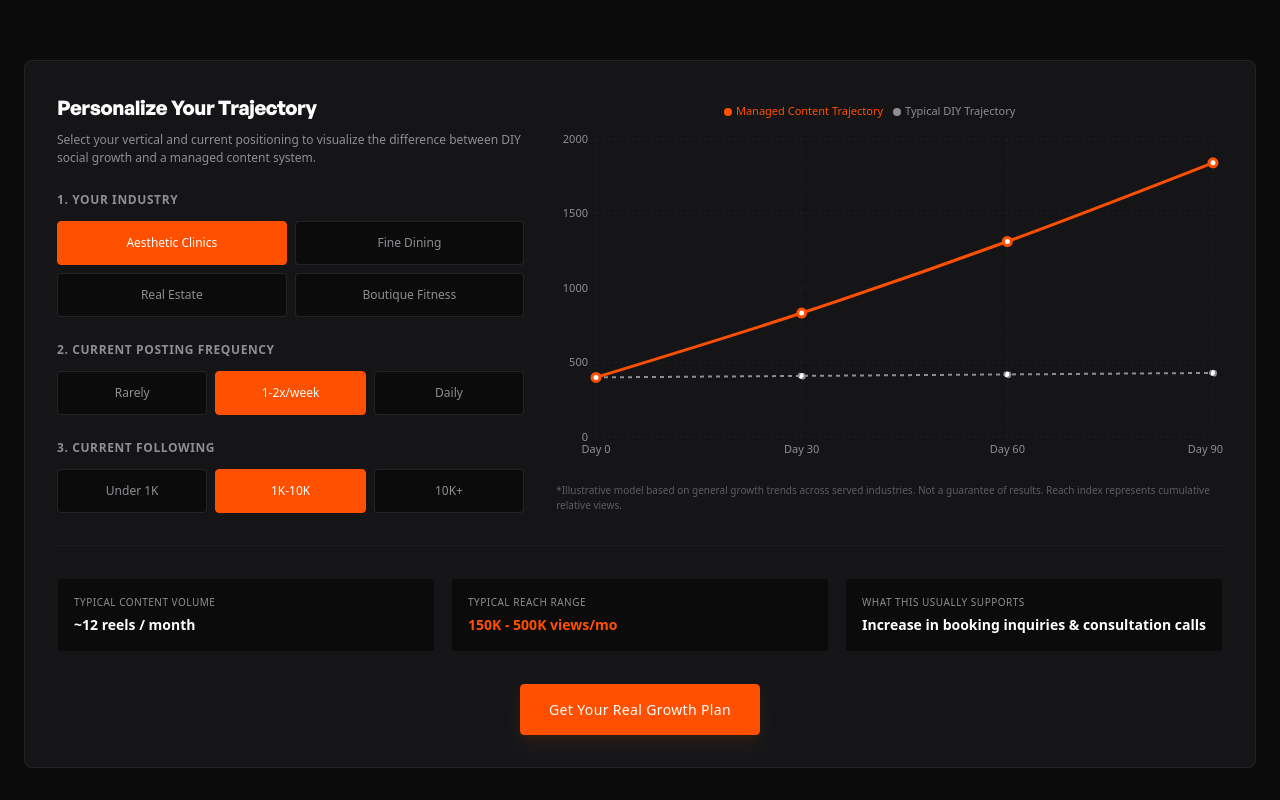
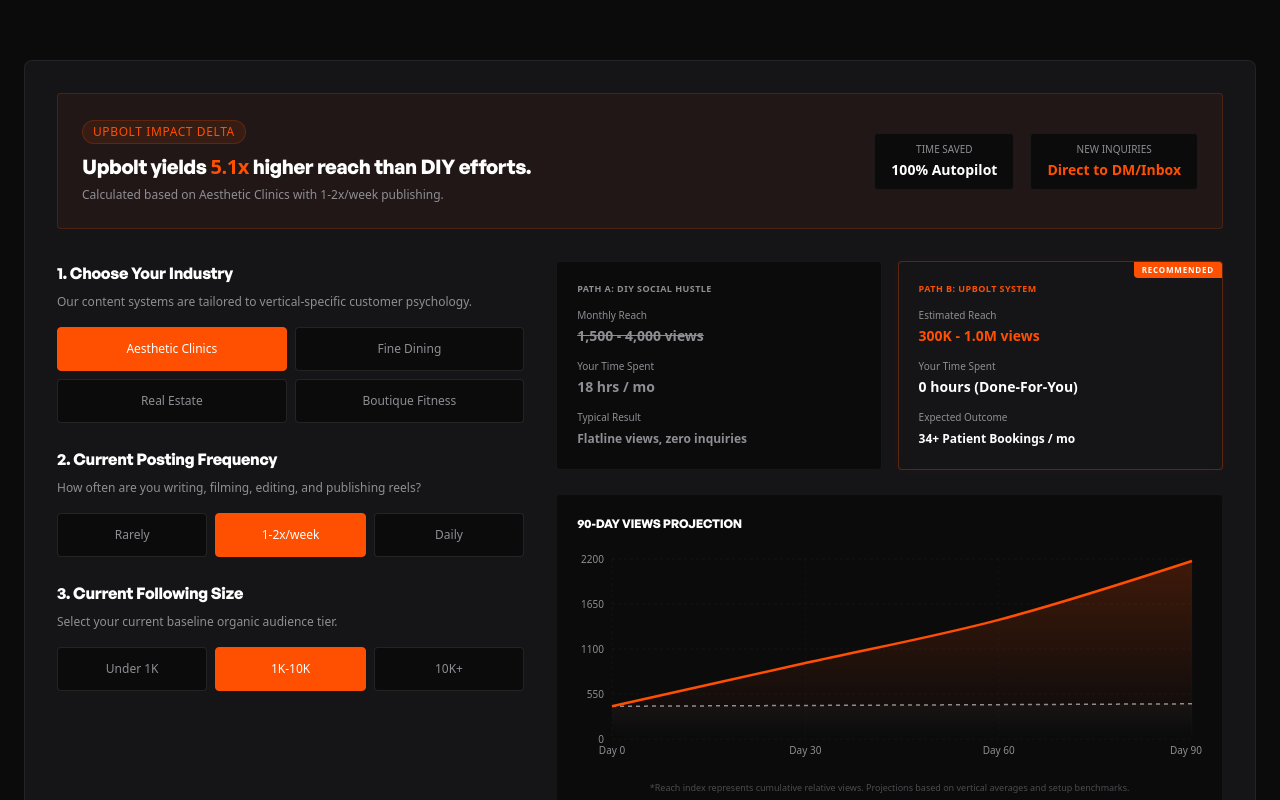
Before and after one commit to siddardha69/unbolt, a Next.js app: page / in a window 1280 px wide. Shown: the part 1480-2280 px from the top of the page. Built offline with nearby package versions, Linux system fonts and the light colour scheme.

Commit message:
Optimize header scroll performance, add Home navigation link, and redesign Growth Visualizer comparative dashboard

```diff
--- a/src/components/home/GrowthVisualizer.tsx
+++ b/src/components/home/GrowthVisualizer.tsx
@@ -2,17 +2,18 @@
 
 import React, { useState, useEffect } from "react";
 import {
-  LineChart,
-  Line,
+  AreaChart,
+  Area,
   XAxis,
   YAxis,
   CartesianGrid,
   Tooltip,
-  ResponsiveContainer,
-  Legend
+  ResponsiveContainer
 } from "recharts";
 import { Card } from "../ui/Card";
 import { Button } from "../ui/Button";
+import { Badge } from "../ui/Badge";
+import { Icon } from "../shared/Icon";
 import { verticals, Vertical } from "@/lib/data/verticals";
 
 type Frequency = "Rarely" | "1-2x/week" | "Daily";
@@ -22,14 +23,72 @@
   const [mounted, setMounted] = useState(false);
   const [selectedVertical, setSelectedVertical] = useState<Vertical>(verticals[0]);
   const [frequency, setFrequency] = useState<Frequency>("1-2x/week");
-
   const [selectedFollowing, setSelectedFollowing] = useState<Following>("1K-10K");
 
   useEffect(() => {
     setMounted(true);
   }, []);
 
-  // Compute data for Recharts based on inputs
+  // Calculate dynamic outputs
+  const getDiyViews = () => {
+    switch (selectedFollowing) {
+      case "Under 1K":
+        return "300 - 1,000";
+      case "1K-10K":
+        return "1,500 - 4,000";
+      case "10K+":
+        return "6,000 - 15,000";
+    }
+  };
+
+  const getDiyHours = () => {
+    switch (frequency) {
+      case "Rarely":
+        return "6 hrs / mo";
+      case "1-2x/week":
+        return "18 hrs / mo";
+      case "Daily":
+        return "45 hrs / mo";
+    }
+  };
+
+  const getUpboltViews = () => {
+    let scale = 1.0;
+    if (selectedFollowing === "1K-10K") scale = 2.0;
+    if (selectedFollowing === "10K+") scale = 4.5;
+
+    const reachStr = selectedVertical.reach; // e.g. "150K - 500K views/mo"
+    const matches = reachStr.match(/(\d+)K\s*-\s*(\d+)K/);
+    if (matches && matches.length >= 3) {
+      const minVal = Math.round(parseInt(matches[1]) * scale);
+      const maxVal = Math.round(parseInt(matches[2]) * scale);
+
+      const formatNum = (num: number) => {
+        if (num >= 1000) return (num / 1000).toFixed(1) + "M";
+        return num + "K";
+      };
+
+      return `${formatNum(minVal)} - ${formatNum(maxVal)}`;
+    }
+    return reachStr.replace(" views/mo", "");
+  };
+
+  const getUpboltLeads = () => {
+    switch (selectedVertical.id) {
+      case "clinics":
+        return "34+ Patient Bookings / mo";
+      case "restaurants":
+        return "140+ Table Covers / mo";
+      case "realestate":
+        return "22+ Direct Buyer Inquiries / mo";
+      case "fitness":
+        return "45+ Trial Class Signups / mo";
+      default:
+        return "30+ Direct Inquiries / mo";
+    }
+  };
+
+  // Compute chart data dynamically
   const getChartData = () => {
     let startReach = 100;
     if (selectedFollowing === "Under 1K") startReach = 100;
@@ -47,52 +106,70 @@
       {
         name: "Day 0",
         DIY: Math.round(startReach),
-        Managed: Math.round(startReach)
+        Upbolt: Math.round(startReach)
       },
       {
         name: "Day 30",
         DIY: Math.round(startReach * (1 + (diyMult - 1) * freqMultiplier * 0.25)),
-        Managed: Math.round(startReach * (1 + (managedMult - 1) * freqMultiplier * 0.45))
+        Upbolt: Math.round(startReach * (1 + (managedMult - 1) * freqMultiplier * 0.55))
       },
       {
         name: "Day 60",
         DIY: Math.round(startReach * (1 + (diyMult - 1) * freqMultiplier * 0.5)),
-        Managed: Math.round(startReach * (1 + (managedMult - 1) * freqMultiplier * 0.95))
+        Upbolt: Math.round(startReach * (1 + (managedMult - 1) * freqMultiplier * 1.1))
       },
       {
         name: "Day 90",
         DIY: Math.round(startReach * (1 + (diyMult - 1) * freqMultiplier * 0.75)),
-        Managed: Math.round(startReach * (1 + (managedMult - 1) * freqMultiplier * 1.5))
+        Upbolt: Math.round(startReach * (1 + (managedMult - 1) * freqMultiplier * 1.85))
       }
     ];
   };
 
   const chartData = getChartData();
-
-  // Dynamic values for output cards based on selected vertical
-  const getVolume = () => selectedVertical.volume;
-  const getReach = () => selectedVertical.reach;
-  const getOutcome = () => selectedVertical.outcome;
+  const finalDiy = chartData[3].DIY;
+  const finalUpbolt = chartData[3].Upbolt;
+  const reachMultiplier = (finalUpbolt / finalDiy).toFixed(1);
 
   return (
     <Card className="w-full bg-base-light border border-text-primary/[0.06] rounded-[8px] p-6 md:p-8">
-      <div className="grid grid-cols-1 lg:grid-cols-12 gap-8">
 
-        {/* Input selectors */}
-        <div className="lg:col-span-5 flex flex-col justify-between gap-6">
+      {/* 1. Advantage Headline Banner */}
+      <div className="bg-accent/5 border border-accent/20 rounded-[4px] p-6 mb-8 flex flex-col md:flex-row items-center justify-between gap-6">
         <div>
-            <h3 className="text-lg font-display font-bold text-text-primary mb-2">
-              Personalize Your Trajectory
+          <Badge variant="accent" className="mb-2 text-[9px] uppercase tracking-wider">
+            Upbolt Impact Delta
+          </Badge>
+          <h4 className="text-base md:text-lg font-display font-bold text-text-primary">
+            Upbolt yields <span className="text-accent">{reachMultiplier}x</span> higher reach than DIY efforts.
+          </h4>
+          <p className="text-xs text-text-muted mt-1">
+            Calculated based on {selectedVertical.name} with {frequency.toLowerCase()} publishing.
+          </p>
+        </div>
+        <div className="flex gap-4 flex-shrink-0">
+          <div className="text-center px-4 py-2 border border-text-primary/[0.06] bg-base rounded-[4px]">
+            <span className="text-[10px] text-text-muted uppercase block">Time Saved</span>
+            <span className="text-sm font-display font-bold text-text-primary">100% Autopilot</span>
+          </div>
+          <div className="text-center px-4 py-2 border border-text-primary/[0.06] bg-base rounded-[4px]">
+            <span className="text-[10px] text-text-muted uppercase block">New Inquiries</span>
+            <span className="text-sm font-display font-bold text-accent">Direct to DM/Inbox</span>
+          </div>
+        </div>
+      </div>
+
+      <div className="grid grid-cols-1 lg:grid-cols-12 gap-8 items-start">
+
+        {/* Left Column: Interactive Inputs */}
+        <div className="lg:col-span-5 flex flex-col gap-6">
+          <div>
+            <h3 className="text-base font-display font-bold text-text-primary mb-2">
+              1. Choose Your Industry
             </h3>
-            <p className="text-xs text-text-muted mb-6">
-              Select your vertical and current positioning to visualize the difference between DIY social growth and a managed content system.
+            <p className="text-xs text-text-muted mb-4">
+              Our content systems are tailored to vertical-specific customer psychology.
             </p>
-
-            {/* Vertical Pill Selector */}
-            <div className="mb-6">
-              <label className="text-xs font-semibold uppercase tracking-wider text-text-muted block mb-3">
-                1. Your Industry
-              </label>
             <div className="grid grid-cols-2 gap-2">
               {verticals.map((vert) => (
                 <button
@@ -110,11 +187,13 @@
             </div>
           </div>
 
-            {/* Posting Frequency Pill Selector */}
-            <div className="mb-6">
-              <label className="text-xs font-semibold uppercase tracking-wider text-text-muted block mb-3">
+          <div>
+            <h3 className="text-base font-display font-bold text-text-primary mb-2">
               2. Current Posting Frequency
-              </label>
+            </h3>
+            <p className="text-xs text-text-muted mb-4">
+              How often are you writing, filming, editing, and publishing reels?
+            </p>
             <div className="grid grid-cols-3 gap-2">
               {(["Rarely", "1-2x/week", "Daily"] as Frequency[]).map((freq) => (
                 <button
@@ -132,11 +211,13 @@
             </div>
           </div>
 
-            {/* Following Pill Selector */}
           <div>
-              <label className="text-xs font-semibold uppercase tracking-wider text-text-muted block mb-3">
-                3. Current Following
-              </label>
+            <h3 className="text-base font-display font-bold text-text-primary mb-2">
+              3. Current Following Size
+            </h3>
+            <p className="text-xs text-text-muted mb-4">
+              Select your current baseline organic audience tier.
+            </p>
             <div className="grid grid-cols-3 gap-2">
               {(["Under 1K", "1K-10K", "10K+"] as Following[]).map((foll) => (
                 <button
@@ -154,28 +235,106 @@
             </div>
           </div>
         </div>
+
+        {/* Right Column: Comparative Dashboard and Graph */}
+        <div className="lg:col-span-7 flex flex-col gap-6">
+
+          {/* Comparison Cards: Side by Side */}
+          <div className="grid grid-cols-1 sm:grid-cols-2 gap-4">
+
+            {/* DIY Path */}
+            <div className="bg-base border border-text-primary/5 rounded-[4px] p-5">
+              <span className="text-[9px] uppercase tracking-wider text-text-muted font-bold block mb-3">
+                Path A: DIY Social Hustle
+              </span>
+              <div className="space-y-3">
+                <div>
+                  <span className="text-[10px] text-text-muted block">Monthly Reach</span>
+                  <span className="text-sm font-display font-bold text-text-muted line-through">
+                    {getDiyViews()} views
+                  </span>
+                </div>
+                <div>
+                  <span className="text-[10px] text-text-muted block">Your Time Spent</span>
+                  <span className="text-sm font-display font-bold text-text-muted">
+                    {getDiyHours()}
+                  </span>
+                </div>
+                <div>
+                  <span className="text-[10px] text-text-muted block">Typical Result</span>
+                  <span className="text-xs font-semibold text-text-muted">
+                    Flatline views, zero inquiries
+                  </span>
+                </div>
+              </div>
             </div>
 
-        {/* Chart display */}
-        <div className="lg:col-span-7 flex flex-col justify-between h-[300px] sm:h-[350px] lg:h-auto min-h-[300px]">
-          <div className="w-full h-full min-h-[250px] relative">
+            {/* Upbolt System */}
+            <div className="bg-base-light border border-accent/30 shadow-[0_0_15px_rgba(255,79,0,0.05)] rounded-[4px] p-5 relative overflow-hidden">
+              <div className="absolute top-0 right-0 bg-accent text-[8px] uppercase tracking-widest text-text-primary font-bold px-2 py-0.5 rounded-bl-[4px]">
+                Recommended
+              </div>
+              <span className="text-[9px] uppercase tracking-wider text-accent font-bold block mb-3">
+                Path B: Upbolt System
+              </span>
+              <div className="space-y-3">
+                <div>
+                  <span className="text-[10px] text-text-muted block">Estimated Reach</span>
+                  <span className="text-sm font-display font-bold text-accent">
+                    {getUpboltViews()} views
+                  </span>
+                </div>
+                <div>
+                  <span className="text-[10px] text-text-muted block">Your Time Spent</span>
+                  <span className="text-sm font-display font-bold text-text-primary">
+                    0 hours (Done-For-You)
+                  </span>
+                </div>
+                <div>
+                  <span className="text-[10px] text-text-muted block">Expected Outcome</span>
+                  <span className="text-xs font-semibold text-text-primary">
+                    {getUpboltLeads()}
+                  </span>
+                </div>
+              </div>
+            </div>
+
+          </div>
+
+          {/* Recharts Trajectory Graph */}
+          <div className="bg-base border border-text-primary/[0.04] p-5 rounded-[4px]">
+            <h4 className="text-xs uppercase tracking-wider font-semibold text-text-primary mb-4">
+              90-Day Views Projection
+            </h4>
+
+            <div className="w-full h-[220px] relative">
               {mounted ? (
                 <ResponsiveContainer width="100%" height="100%">
-                <LineChart
+                  <AreaChart
                     data={chartData}
-                  margin={{ top: 10, right: 10, left: -20, bottom: 0 }}
+                    margin={{ top: 10, right: 10, left: -25, bottom: 0 }}
                   >
-                  <CartesianGrid strokeDasharray="3 3" stroke="rgba(255,255,255,0.04)" />
+                    <defs>
+                      <linearGradient id="colorUpbolt" x1="0" y1="0" x2="0" y2="1">
+                        <stop offset="5%" stopColor="#FF4F00" stopOpacity={0.2}/>
+                        <stop offset="95%" stopColor="#FF4F00" stopOpacity={0}/>
+                      </linearGradient>
+                      <linearGradient id="colorDiy" x1="0" y1="0" x2="0" y2="1">
+                        <stop offset="5%" stopColor="#8E8E93" stopOpacity={0.05}/>
+                        <stop offset="95%" stopColor="#8E8E93" stopOpacity={0}/>
+                      </linearGradient>
+                    </defs>
+                    <CartesianGrid strokeDasharray="3 3" stroke="rgba(255,255,255,0.03)" />
                     <XAxis
                       dataKey="name"
                       stroke="#8E8E93"
-                    fontSize={11}
+                      fontSize={10}
                       tickLine={false}
                       axisLine={false}
                     />
                     <YAxis
                       stroke="#8E8E93"
-                    fontSize={11}
+                      fontSize={10}
                       tickLine={false}
                       axisLine={false}
                     />
@@ -184,83 +343,50 @@
                         backgroundColor: "#0B0B0C",
                         borderColor: "rgba(255, 255, 255, 0.08)",
                         borderRadius: "4px",
-                      fontSize: "12px",
+                        fontSize: "11px",
                         color: "#FFFFFF"
                       }}
                       labelClassName="text-accent font-bold"
                     />
-                  <Legend
-                    verticalAlign="top"
-                    height={36}
-                    iconSize={8}
-                    iconType="circle"
-                    wrapperStyle={{ fontSize: "11px", fontFamily: "inherit" }}
-                  />
-                  <Line
-                    name="Typical DIY Trajectory"
+                    <Area
+                      name="Typical DIY Hustle"
                       type="monotone"
                       dataKey="DIY"
                       stroke="#8E8E93"
-                    strokeWidth={2}
+                      strokeWidth={1.5}
                       strokeDasharray="4 4"
-                    dot={{ r: 3 }}
-                    activeDot={{ r: 5 }}
+                      fillOpacity={1}
+                      fill="url(#colorDiy)"
                     />
-                  <Line
-                    name="Managed Content Trajectory"
+                    <Area
+                      name="Upbolt Managed System"
                       type="monotone"
-                    dataKey="Managed"
-                    stroke="#FF4F00" // accent color
-                    strokeWidth={3}
-                    dot={{ r: 4 }}
-                    activeDot={{ r: 6 }}
+                      dataKey="Upbolt"
+                      stroke="#FF4F00"
+                      strokeWidth={2.5}
+                      fillOpacity={1}
+                      fill="url(#colorUpbolt)"
                     />
-                </LineChart>
+                  </AreaChart>
                 </ResponsiveContainer>
               ) : (
                 <div className="w-full h-full bg-base/50 animate-pulse rounded flex items-center justify-center">
-                <span className="text-xs text-text-muted">Loading projection chart...</span>
+                  <span className="text-xs text-text-muted">Loading projection...</span>
                 </div>
               )}
             </div>
-          <p className="text-[10px] text-text-muted/60 mt-4 leading-normal">
-            *Illustrative model based on general growth trends across served industries. Not a guarantee of results. Reach index represents cumulative relative views.
+            <p className="text-[9px] text-text-muted/50 mt-3 leading-tight text-center">
+              *Reach index represents cumulative relative views. Projections based on vertical averages and setup benchmarks.
             </p>
           </div>
 
         </div>
 
-      {/* Trajectory Outputs */}
-      <div className="grid grid-cols-1 sm:grid-cols-3 gap-4 mt-8 pt-8 border-t border-text-primary/[0.04]">
-        <div className="bg-base border border-text-primary/[0.04] p-4 rounded-[4px]">
-          <span className="text-[10px] uppercase tracking-wider text-text-muted block mb-1">
-            Typical Content Volume
-          </span>
-          <p className="text-sm font-display font-semibold text-text-primary transition-all duration-300">
-            {getVolume()}
-          </p>
-        </div>
-        <div className="bg-base border border-text-primary/[0.04] p-4 rounded-[4px]">
-          <span className="text-[10px] uppercase tracking-wider text-text-muted block mb-1">
-            Typical Reach Range
-          </span>
-          <p className="text-sm font-display font-semibold text-accent transition-all duration-300">
-            {getReach()}
-          </p>
-        </div>
-        <div className="bg-base border border-text-primary/[0.04] p-4 rounded-[4px]">
-          <span className="text-[10px] uppercase tracking-wider text-text-muted block mb-1">
-            What This Usually Supports
-          </span>
-          <p className="text-sm font-display font-semibold text-text-primary transition-all duration-300">
-            {getOutcome()}
-          </p>
-        </div>
       </div>
 
       {/* CTA Button */}
-      <div className="mt-8 text-center">
-        <Button href="/contact" variant="primary" className="w-full sm:w-auto">
+      <div className="mt-8 text-center border-t border-text-primary/[0.04] pt-6">
+        <Button href="/contact" variant="primary" className="w-full sm:w-auto py-3.5 px-8">
           Get Your Real Growth Plan
         </Button>
       </div>
--- a/src/components/layout/Nav.tsx
+++ b/src/components/layout/Nav.tsx
@@ -27,6 +27,7 @@
   }, [pathname]);
 
   const navLinks = [
+    { name: "Home", href: "/" },
     { name: "Services", href: "/services" },
     { name: "Work", href: "/work" },
     { name: "About", href: "/about" },
@@ -36,10 +37,10 @@
   return (
     <>
       <header
-        className={`fixed top-0 left-0 right-0 z-50 transition-all duration-300 ${
+        className={`fixed top-0 left-0 right-0 z-50 transition-all duration-300 py-4 ${
           scrolled
-            ? "bg-base/70 backdrop-blur-md border-b border-text-primary/[0.06] py-4"
-            : "bg-transparent py-6"
+            ? "bg-base/95 border-b border-text-primary/[0.06]"
+            : "bg-transparent"
         }`}
       >
         <div className="max-w-7xl mx-auto px-6 flex items-center justify-between">
```
Lines whose indentation alone changed are shown as unchanged.
